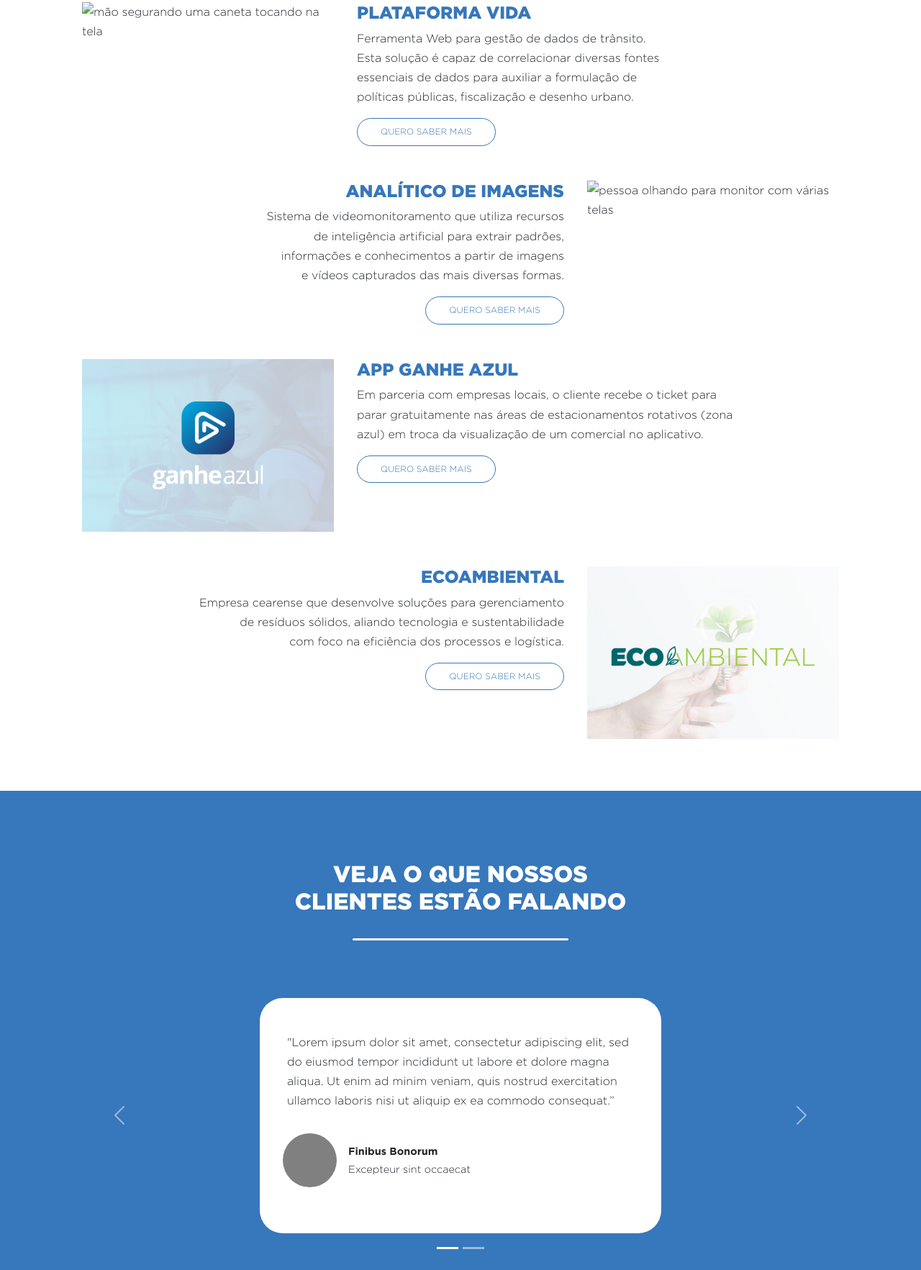
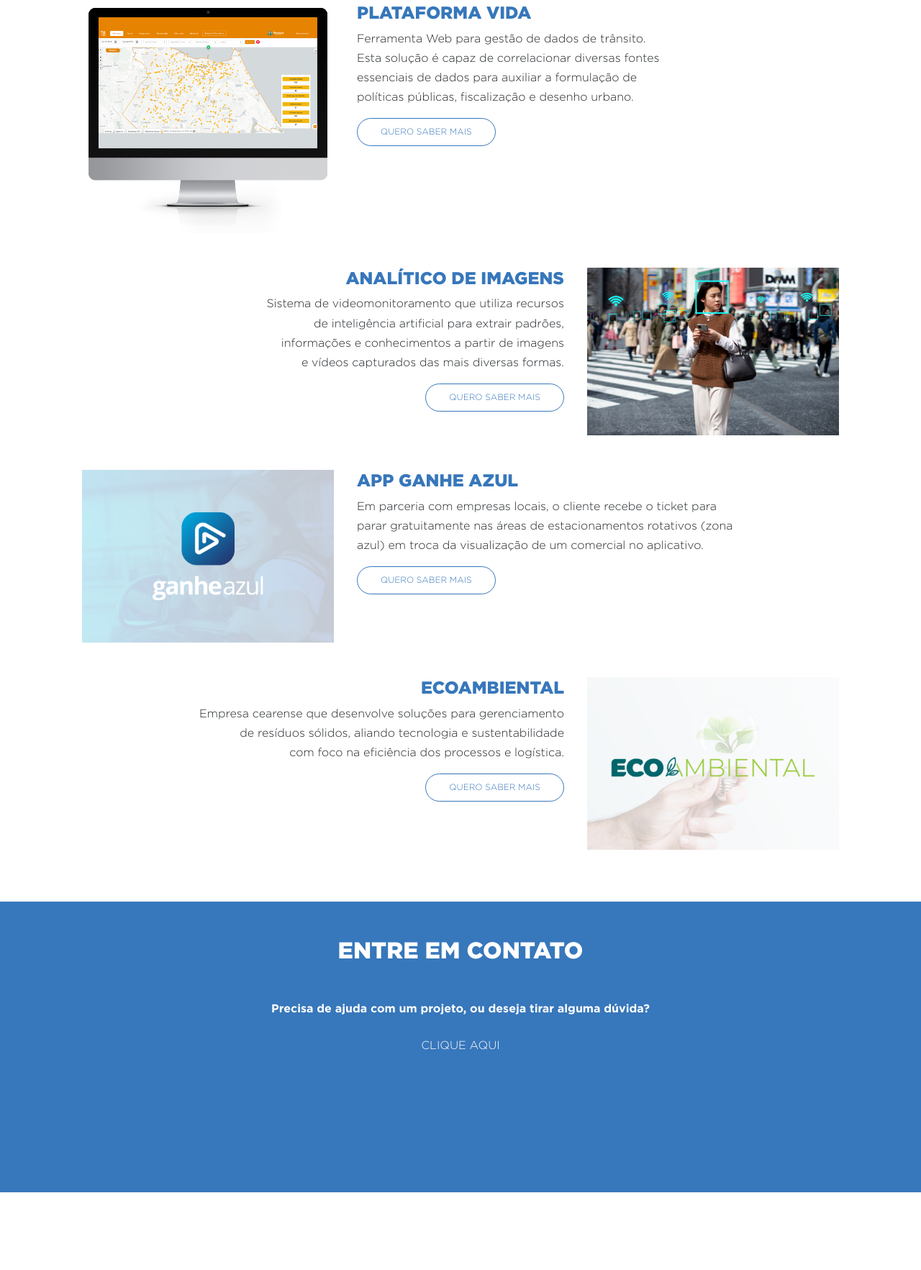
Before and after one commit to Davimsv/stb-tecnologias, a plain HTML site: page index.html in a window 1280 px wide. Shown: the part 1375-3140 px from the top of the page at 72% size. After the commit the page ends 3032 px from the top, so only its background shows below. Drawn offline with nearby package versions, Linux system fonts and the light colour scheme.

Commit message:
Update index.html

```diff
--- a/index.html
+++ b/index.html
@@ -11,6 +11,7 @@
     <link rel="stylesheet" href="/stb-tecnologias/style/Style.css">
     <link rel="stylesheet" href="https://cdnjs.cloudflare.com/ajax/libs/animate.css/4.1.1/animate.min.css">
     <link href="https://unpkg.com/aos@2.3.1/dist/aos.css" rel="stylesheet">
+    <link rel="icon" type="image/x-icon" href="/stb-tecnologias/assets/logo.png">
     <title>STB Tecnologias</title>
 </head>
 
@@ -78,7 +79,7 @@
             <h2 class="col-12 col-lg-6 mt-5 m-auto mb-5 text-center clr-blue-400">CONHEÇA NOSSAS SOLUÇÕES</h2>
 
             <div data-aos="slide-right" class="product d-flex flex-column flex-md-row align-items-center align-items-md-start">
-                <img class="product-img my-4" src="/stb-tecnologias/assets/rpa-concept-with-blurry-hand-touching-screen.jpg"
+                <img class="product-img my-4" src="/stb-tecnologias/assets/plataforma-vida.png"
                     alt="mão segurando uma caneta tocando na tela">
                 <div class="product-desc my-4 d-flex flex-column align-items-center align-items-md-start">
                     <h4 class="clr-blue-400">PLATAFORMA VIDA</h4>
@@ -108,6 +109,7 @@
                                                     outros.</li>
                                                 <li>Solução com módulos de Fiscalização de trânsito, Educação e Engenharia urbana.</li>
                                             </ul>
+                                            <a href="https://vida.centralamc.com.br/mapa/sinistros" target="_blank"><strong>Conheça a plataforma</strong></a>
                                         </div>
                                         <div class="modal-product-image d-flex flex-column align-items-center">
                                             <img src="/stb-tecnologias/assets/personagem.jpg" alt="">
@@ -122,7 +124,7 @@
                 </div>
             </div>
             <div data-aos="slide-left" class="product d-flex flex-column flex-md-row-reverse align-items-center align-items-md-start">
-                <img class="product-img my-4" src="/stb-tecnologias/assets/security-guard-workspace.jpg"
+                <img class="product-img my-4" src="/stb-tecnologias/assets/automatic-recognition-software-analyzing-city-collage.jpg"
                     alt="pessoa olhando para monitor com várias telas">
                 <div class="product-desc my-4 d-flex flex-column align-items-center align-items-md-end">
                     <h4 class="clr-blue-400 text-md-end">ANALÍTICO DE IMAGENS</h4>
@@ -196,6 +198,14 @@
                                             <li>O usuário tem direito ao bônus de forma ilimitada.</li>
                                             <li>Possibilidade de adquirir créditos e controlar a utilização com facilidade.</li>
                                         </ul>
+                                        <div class="d-flex">
+                                            <a class="col-6 col-lg-3" href="https://apps.apple.com/br/app/ganhe-azul-fortaleza/id1498148196">
+                                                <img src="/stb-tecnologias/assets/download-app-store.png" alt="disponível na apple store">
+                                            </a>
+                                            <a class="col-6 col-lg-3" href="https://play.google.com/store/apps/details?id=br.com.pagazul.fortaleza&hl=pt_BR&gl=US&pli=1">
+                                                <img src="/stb-tecnologias/assets/download-google-play.png" alt="disponível na google play store">
+                                            </a>
+                                        </div>
                                     </div>
                                     <div class="modal-product-image d-flex flex-column align-items-center">
                                         <img src="/stb-tecnologias/assets/personagem.jpg" alt="">
@@ -253,7 +263,7 @@
         </div>
     </section>
 
-    <section id="depoimentos" class="testimonial bg-blue-400 py-5">
+<!--     <section id="depoimentos" class="testimonial bg-blue-400 py-5">
         <div data-aos="zoom-out" class="container">
             <h2 class="col-12 col-lg-6 mt-5 m-auto text-center clr-white">VEJA O QUE NOSSOS CLIENTES ESTÃO FALANDO</h2>
             <div class="line"></div>
@@ -306,11 +316,11 @@
                 </button>
             </div>
         </div>
-    </section>
-    <section id="contato" class="contacts py-5">
+    </section> -->
+    <section id="contato" class="contacts py-5 bg-blue-400">
         <div data-aos="zoom-in" class="container d-flex flex-column">
-            <h2 class="col-12 col-lg-6 m-auto mb-5 text-center clr-blue-400">ENTRE EM CONTATO</h2>
-            <p class="col-10 mx-auto text-center fw-bold">Precisa de ajuda com um projeto, ou deseja tirar alguma
+            <h2 class="col-12 col-lg-6 m-auto mb-5 text-center clr-white">ENTRE EM CONTATO</h2>
+            <p class="col-10 mx-auto text-center fw-bold clr-white">Precisa de ajuda com um projeto, ou deseja tirar alguma
                 dúvida?</p>
 
             <div class="cta mx-auto">
@@ -319,7 +329,7 @@
         </div>
     </section>
     <footer class="bg-blue-400 py-4">
-        <div class="footer-text clr-white text-center small">
+        <div class="footer-text clr-blue-400 text-center small">
             <p><strong>STB Tecnologias | 2023</strong> - © Todos os direitos reservados<br>
                 Rua Doutor Gilberto Studart, 55 - Torre 1, Sala 407 - CEP: 60192-105<br>
                 Fortaleza, Ceará | CNPJ: 29.788.339/0001-86</p>
```
